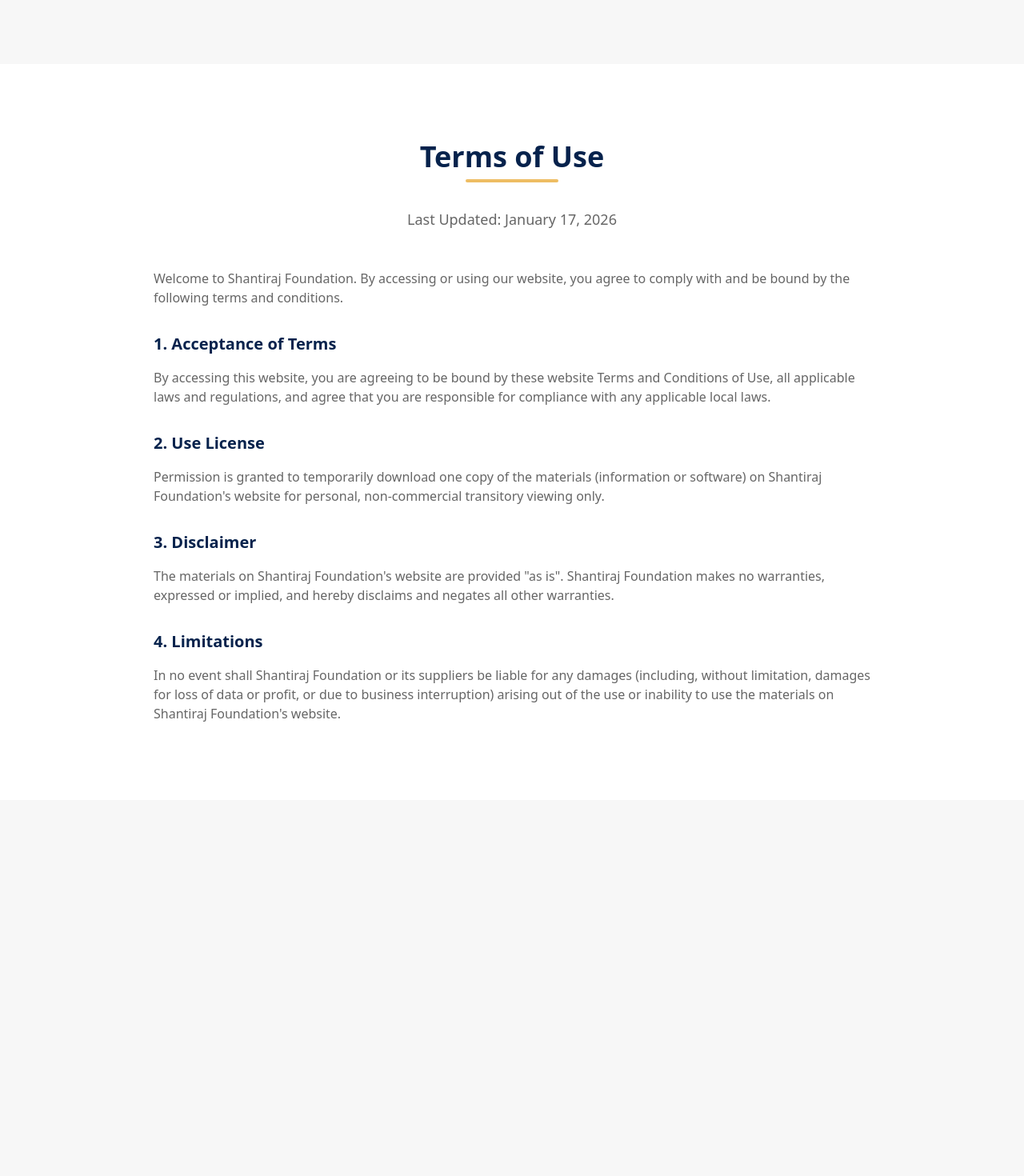
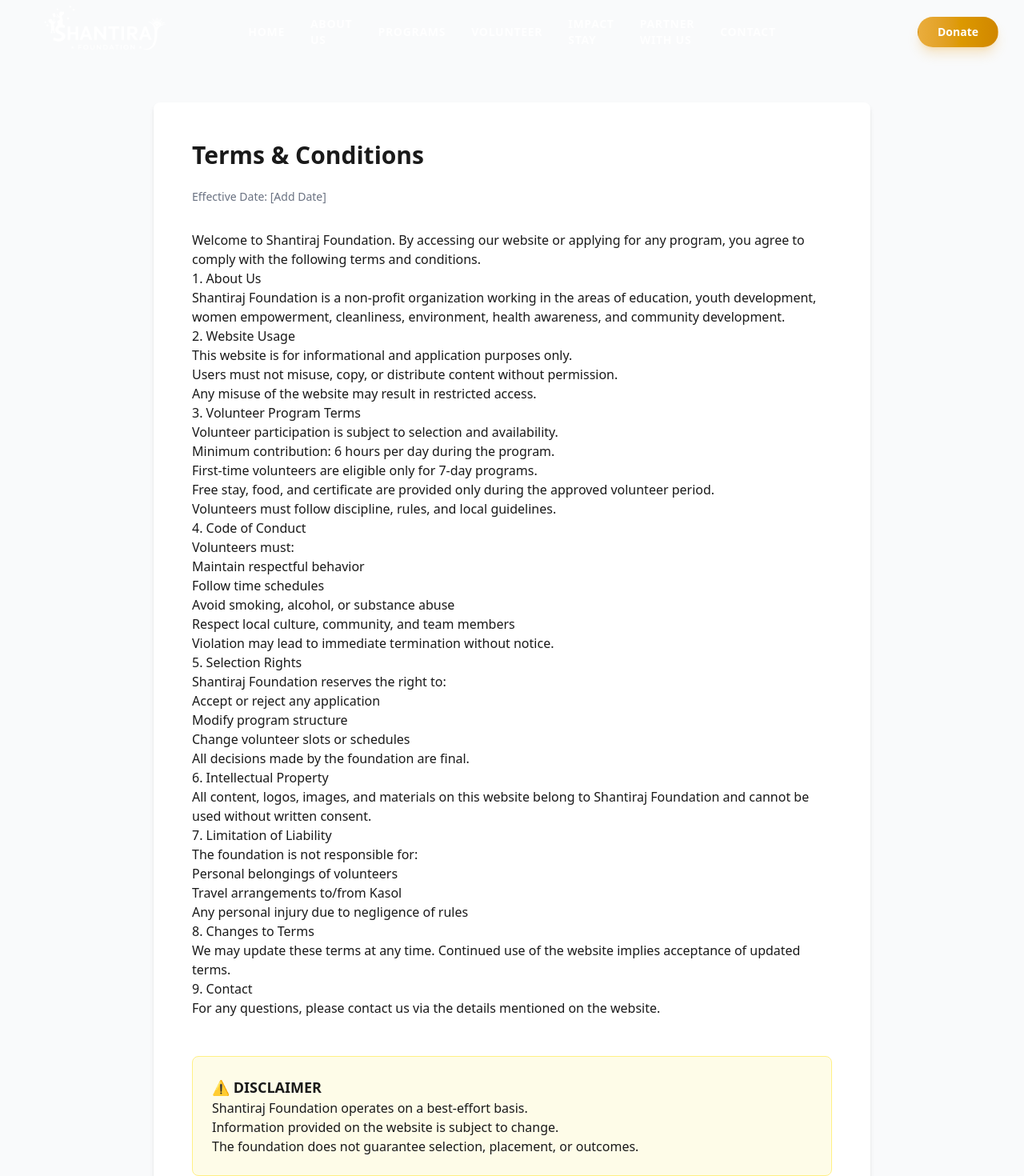
Before and after one commit to aavizmehar/shantirajfoundation, a Next.js app: page /terms-of-use in a window 1280 px wide. Shown: the top 1470 px of the page at 80% size. Before the commit the page ends 1000 px from the top, so only its background shows below. Built offline with nearby package versions, Linux system fonts and the light colour scheme.

Commit message:
added terms and policies

```diff
--- a/app/privacy-policy/page.tsx
+++ b/app/privacy-policy/page.tsx
@@ -1,43 +1,51 @@
 import React from 'react';
-import { Section, SectionHeading } from '@/components/ui/Section';
+import { Navbar } from '@/components/Navbar';
+import { Footer } from '@/components/Footer';
 
-export default function PrivacyPolicyPage() {
+export default function PrivacyPolicy() {
   return (
-    <main className="pt-20">
-      <Section>
-        <div className="max-w-4xl mx-auto">
-          <SectionHeading title="Privacy Policy" subtitle="Last Updated: January 17, 2026" />
+    <main className="min-h-screen flex flex-col bg-gray-50">
+      <Navbar />
+      <div className="container mx-auto px-4 sm:px-6 lg:px-8 py-24 pt-32">
+        <div className="max-w-4xl mx-auto bg-white p-8 sm:p-12 rounded-lg shadow-md">
+          <h1 className="text-3xl font-bold mb-6">Privacy Policy</h1>
+          <p className="text-sm text-gray-500 mb-8">Your privacy is important to us.</p>
 
-          <div className="prose prose-lg text-text-light max-w-none">
-            <p>
-              At Shantiraj Foundation, we are committed to protecting your privacy. This Privacy Policy outlines how we collect, use, and safeguard your information when you visit our website or use our services.
-            </p>
-
-            <h3 className="text-secondary font-bold text-xl mt-8 mb-4">1. Information We Collect</h3>
-            <p>
-              We may collect personal information such as your name, email address, phone number, and mailing address when you donate, volunteer, or subscribe to our newsletter.
-            </p>
-
-            <h3 className="text-secondary font-bold text-xl mt-8 mb-4">2. How We Use Your Information</h3>
-            <ul className="list-disc pl-5 space-y-2">
-              <li>To process donations and issue receipts.</li>
-              <li>To communicate with you about our programs, events, and impact.</li>
-              <li>To improve our website and user experience.</li>
-              <li>To comply with legal obligations.</li>
+          <div className="prose lg:prose-lg max-w-none">
+            <h2>1. Information We Collect</h2>
+            <p>We may collect:</p>
+            <ul>
+              <li>Name, age, gender</li>
+              <li>Contact details (email, phone)</li>
+              <li>Volunteer preferences</li>
+              <li>Uploaded documents (ID, resume)</li>
             </ul>
 
-            <h3 className="text-secondary font-bold text-xl mt-8 mb-4">3. Data Security</h3>
-            <p>
-              We implement a variety of security measures to maintain the safety of your personal information. However, no method of transmission over the internet is 100% secure.
-            </p>
+            <h2>2. How We Use Information</h2>
+            <p>Collected information is used for:</p>
+            <ul>
+              <li>Volunteer selection & communication</li>
+              <li>Program planning</li>
+              <li>Internal records</li>
+              <li>Reporting & compliance</li>
+            </ul>
+            <p>We do not sell or share personal data with third parties.</p>
 
-            <h3 className="text-secondary font-bold text-xl mt-8 mb-4">4. Contact Us</h3>
-            <p>
-              If you have any questions about this Privacy Policy, please contact us at info@shantirajfoundation.org.
-            </p>
+            <h2>3. Data Protection</h2>
+            <p>We use reasonable security measures to protect your data. Access is limited to authorized personnel only.</p>
+
+            <h2>4. Cookies</h2>
+            <p>Our website may use basic cookies to improve user experience.</p>
+
+            <h2>5. Consent</h2>
+            <p>By submitting forms on our website, you consent to our data usage policies.</p>
+
+            <h2>6. Policy Updates</h2>
+            <p>Privacy policy may be updated periodically. Please review regularly.</p>
           </div>
         </div>
-      </Section>
+      </div>
+      <Footer />
     </main>
   );
 }
--- a/app/refund-policy/page.tsx
+++ b/app/refund-policy/page.tsx
@@ -1,38 +1,36 @@
 import React from 'react';
-import { Section, SectionHeading } from '@/components/ui/Section';
+import { Navbar } from '@/components/Navbar';
+import { Footer } from '@/components/Footer';
 
-export default function RefundPolicyPage() {
+export default function RefundPolicy() {
   return (
-    <main className="pt-20">
-      <Section>
-        <div className="max-w-4xl mx-auto">
-          <SectionHeading title="Refund Policy" subtitle="Last Updated: January 17, 2026" />
+    <main className="min-h-screen flex flex-col bg-gray-50">
+      <Navbar />
+      <div className="container mx-auto px-4 sm:px-6 lg:px-8 py-24 pt-32">
+        <div className="max-w-4xl mx-auto bg-white p-8 sm:p-12 rounded-lg shadow-md">
+          <h1 className="text-3xl font-bold mb-6">Refund & Cancellation Policy</h1>
+          <p className="text-sm text-gray-500 mb-8">(For Volunteer Program & Future Services)</p>
 
-          <div className="prose prose-lg text-text-light max-w-none">
-            <p>
-              Shantiraj Foundation appreciates your generous support. We work hard to ensure that every contribution is utilized for the intended cause.
-            </p>
+          <div className="prose lg:prose-lg max-w-none">
+            <h2>1. Volunteer Program</h2>
+            <p>Shantiraj Foundation does not charge any participation fee for volunteering.</p>
+            <p>Any personal travel or personal expenses are the responsibility of the volunteer.</p>
 
-            <h3 className="text-secondary font-bold text-xl mt-8 mb-4">1. Donation Refunds</h3>
-            <p>
-              Donations once made are generally non-refundable. However, if you have made an error in entering the amount or if a duplicate transaction has occurred, please contact us immediately.
-            </p>
+            <h2>2. Future Donations / Contributions</h2>
+            <p>Donations (when enabled) will be non-refundable, except in cases required by law.</p>
+            <p>Donation usage will align with foundation objectives.</p>
 
-            <h3 className="text-secondary font-bold text-xl mt-8 mb-4">2. Refund Process</h3>
-            <p>
-              To request a refund, please email us at info@shantirajfoundation.org with your transaction details within 7 days of the donation.
-            </p>
-             <p className="mt-2">
-              Refunds are processed at the discretion of the management and will be credited back to the original payment method within 10-14 working days if approved.
-            </p>
-
-            <h3 className="text-secondary font-bold text-xl mt-8 mb-4">3. Tax Exemption</h3>
-            <p>
-              Please note that if a tax exemption certificate has already been issued for a donation, we may be unable to process a refund for that specific contribution.
-            </p>
+            <h2>3. Cancellation by Foundation</h2>
+            <p>The foundation reserves the right to cancel or reschedule any program due to:</p>
+            <ul>
+              <li>Operational constraints</li>
+              <li>Safety reasons</li>
+              <li>Administrative decisions</li>
+            </ul>
           </div>
         </div>
-      </Section>
+      </div>
+      <Footer />
     </main>
   );
 }
--- a/app/terms-of-use/page.tsx
+++ b/app/terms-of-use/page.tsx
@@ -1,40 +1,84 @@
 import React from 'react';
-import { Section, SectionHeading } from '@/components/ui/Section';
+import { Navbar } from '@/components/Navbar';
+import { Footer } from '@/components/Footer';
 
-export default function TermsOfUsePage() {
+export default function TermsOfUse() {
   return (
-    <main className="pt-20">
-      <Section>
-        <div className="max-w-4xl mx-auto">
-          <SectionHeading title="Terms of Use" subtitle="Last Updated: January 17, 2026" />
+    <main className="min-h-screen flex flex-col bg-gray-50">
+      <Navbar />
+      <div className="container mx-auto px-4 sm:px-6 lg:px-8 py-24 pt-32">
+        <div className="max-w-4xl mx-auto bg-white p-8 sm:p-12 rounded-lg shadow-md">
+          <h1 className="text-3xl font-bold mb-6">Terms & Conditions</h1>
+          <p className="text-sm text-gray-500 mb-8">Effective Date: [Add Date]</p>
 
-          <div className="prose prose-lg text-text-light max-w-none">
-            <p>
-              Welcome to Shantiraj Foundation. By accessing or using our website, you agree to comply with and be bound by the following terms and conditions.
-            </p>
+          <div className="prose lg:prose-lg max-w-none">
+            <p>Welcome to Shantiraj Foundation. By accessing our website or applying for any program, you agree to comply with the following terms and conditions.</p>
 
-            <h3 className="text-secondary font-bold text-xl mt-8 mb-4">1. Acceptance of Terms</h3>
-            <p>
-              By accessing this website, you are agreeing to be bound by these website Terms and Conditions of Use, all applicable laws and regulations, and agree that you are responsible for compliance with any applicable local laws.
-            </p>
+            <h2>1. About Us</h2>
+            <p>Shantiraj Foundation is a non-profit organization working in the areas of education, youth development, women empowerment, cleanliness, environment, health awareness, and community development.</p>
 
-            <h3 className="text-secondary font-bold text-xl mt-8 mb-4">2. Use License</h3>
-            <p>
-              Permission is granted to temporarily download one copy of the materials (information or software) on Shantiraj Foundation's website for personal, non-commercial transitory viewing only.
-            </p>
+            <h2>2. Website Usage</h2>
+            <ul>
+              <li>This website is for informational and application purposes only.</li>
+              <li>Users must not misuse, copy, or distribute content without permission.</li>
+              <li>Any misuse of the website may result in restricted access.</li>
+            </ul>
 
-            <h3 className="text-secondary font-bold text-xl mt-8 mb-4">3. Disclaimer</h3>
-            <p>
-              The materials on Shantiraj Foundation's website are provided "as is". Shantiraj Foundation makes no warranties, expressed or implied, and hereby disclaims and negates all other warranties.
-            </p>
+            <h2>3. Volunteer Program Terms</h2>
+            <ul>
+              <li>Volunteer participation is subject to selection and availability.</li>
+              <li>Minimum contribution: 6 hours per day during the program.</li>
+              <li>First-time volunteers are eligible only for 7-day programs.</li>
+              <li>Free stay, food, and certificate are provided only during the approved volunteer period.</li>
+              <li>Volunteers must follow discipline, rules, and local guidelines.</li>
+            </ul>
 
-            <h3 className="text-secondary font-bold text-xl mt-8 mb-4">4. Limitations</h3>
-            <p>
-              In no event shall Shantiraj Foundation or its suppliers be liable for any damages (including, without limitation, damages for loss of data or profit, or due to business interruption) arising out of the use or inability to use the materials on Shantiraj Foundation's website.
-            </p>
+            <h2>4. Code of Conduct</h2>
+            <p>Volunteers must:</p>
+            <ul>
+              <li>Maintain respectful behavior</li>
+              <li>Follow time schedules</li>
+              <li>Avoid smoking, alcohol, or substance abuse</li>
+              <li>Respect local culture, community, and team members</li>
+            </ul>
+            <p>Violation may lead to immediate termination without notice.</p>
+
+            <h2>5. Selection Rights</h2>
+            <p>Shantiraj Foundation reserves the right to:</p>
+            <ul>
+              <li>Accept or reject any application</li>
+              <li>Modify program structure</li>
+              <li>Change volunteer slots or schedules</li>
+            </ul>
+            <p>All decisions made by the foundation are final.</p>
+
+            <h2>6. Intellectual Property</h2>
+            <p>All content, logos, images, and materials on this website belong to Shantiraj Foundation and cannot be used without written consent.</p>
+
+            <h2>7. Limitation of Liability</h2>
+            <p>The foundation is not responsible for:</p>
+            <ul>
+              <li>Personal belongings of volunteers</li>
+              <li>Travel arrangements to/from Kasol</li>
+              <li>Any personal injury due to negligence of rules</li>
+            </ul>
+
+            <h2>8. Changes to Terms</h2>
+            <p>We may update these terms at any time. Continued use of the website implies acceptance of updated terms.</p>
+
+            <h2>9. Contact</h2>
+            <p>For any questions, please contact us via the details mentioned on the website.</p>
+
+            <div className="mt-12 p-6 bg-yellow-50 border border-yellow-200 rounded-lg">
+                <h3 className="font-bold text-lg">⚠️ DISCLAIMER</h3>
+                <p>Shantiraj Foundation operates on a best-effort basis.</p>
+                <p>Information provided on the website is subject to change.</p>
+                <p>The foundation does not guarantee selection, placement, or outcomes.</p>
+            </div>
           </div>
         </div>
-      </Section>
+      </div>
+      <Footer />
     </main>
   );
 }
--- a/components/Footer.tsx
+++ b/components/Footer.tsx
@@ -18,7 +18,7 @@
               Shantiraj<span className="text-primary">Foundation</span>
             </Link>
             <p className="text-gray-400 mb-6 leading-relaxed text-sm">
-              Shantiraj Foundation is a non-profit organization dedicated to empowering underprivileged communities through education, healthcare, and sustainable development.
+              Shantiraj Foundation is a non-profit initiative working towards education, women empowerment, environment & youth leadership.
             </p>
             <div className="text-sm text-gray-500">
               <p className="mb-1">Reg. No: 1234/5678/2024</p>
@@ -35,7 +35,6 @@
               <li><Link href="/programs" className="text-gray-400 hover:text-primary transition-colors">Programs</Link></li>
               <li><Link href="/free-stay" className="text-gray-400 hover:text-primary transition-colors">Free Stay</Link></li>
               <li><Link href="/volunteer" className="text-gray-400 hover:text-primary transition-colors">Volunteer</Link></li>
-              <li><Link href="/donate" className="text-gray-400 hover:text-primary transition-colors">Donate</Link></li>
               <li><Link href="/contact" className="text-gray-400 hover:text-primary transition-colors">Contact</Link></li>
             </ul>
           </div>
```
